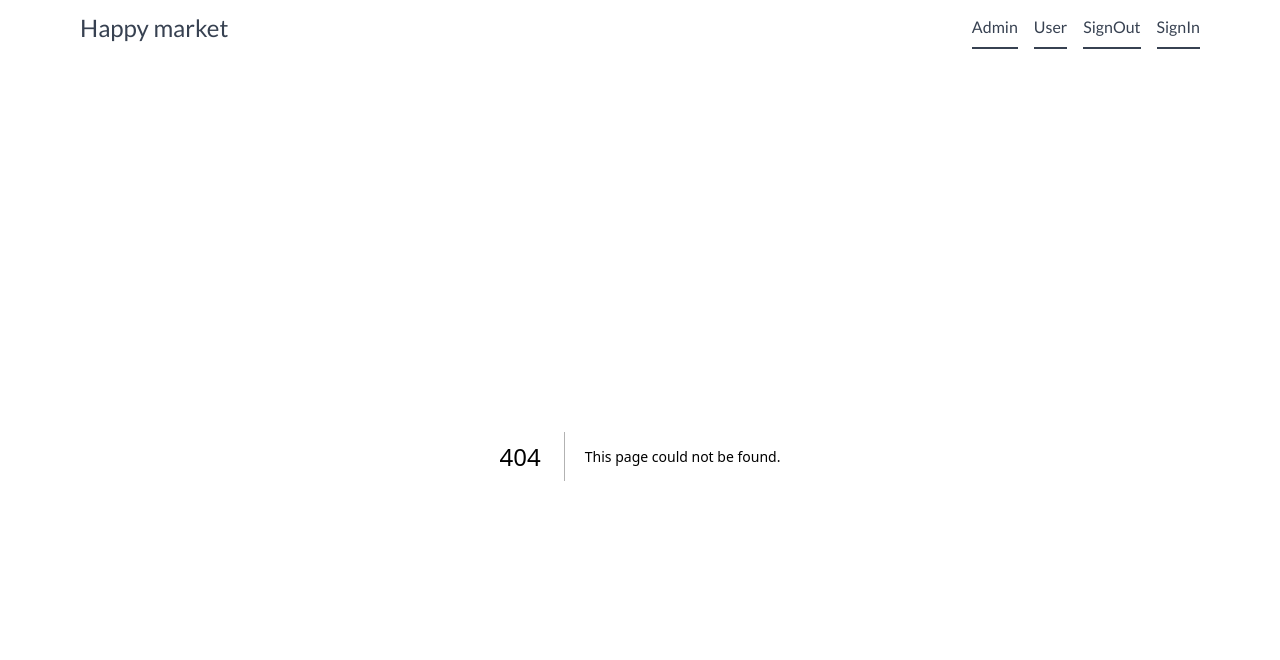
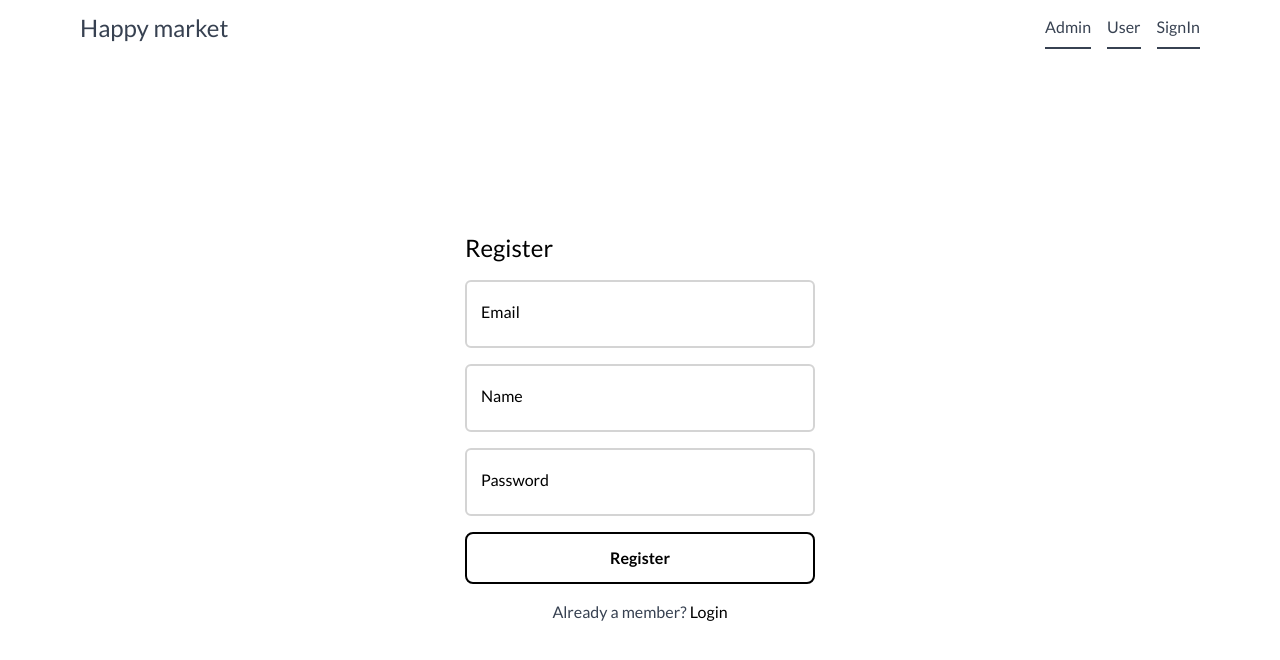
Before and after one commit to soyello/nextjs-market-app, a Next.js app: page /auth/register in a window 1280 px wide. Before the commit this address had no page. Shown: the top 660 px of the page. Built offline with nearby package versions, Linux system fonts and the light colour scheme; no server answers.

Commit message:
Register, Login 페이지 UI 생성

```diff
--- a/src/components/NavItem.tsx
+++ b/src/components/NavItem.tsx
@@ -1,3 +1,4 @@
+import { useSession } from 'next-auth/react';
 import Link from 'next/link';
 import React from 'react';
 
@@ -6,11 +7,15 @@
   | { label: string; type: 'button'; onClick: () => void };
 
 const NavItem = ({ mobile }: { mobile?: boolean }) => {
+  const { data: session, status } = useSession();
+  console.log({ session }, status);
+
   const navItems: navItemsProps[] = [
     { href: '/admin', label: 'Admin', type: 'link' },
     { href: '/user', label: 'User', type: 'link' },
-    { label: 'SignOut', type: 'button', onClick: () => console.log('bye') },
-    { label: 'SignIn', type: 'button', onClick: () => console.log('hello') },
+    session?.user
+      ? { label: 'SignOut', type: 'button', onClick: () => console.log('bye') }
+      : { label: 'SignIn', type: 'button', onClick: () => console.log('hello') },
   ];
   return (
     <ul className={`flex items-center justify-center gap-4 text-md w-full ${mobile && 'flex-col h-full'} `}>
--- a/src/pages/_app.tsx
+++ b/src/pages/_app.tsx
@@ -1,15 +1,19 @@
 import Navbar from '@/components/Navbar';
 import '@/styles/globals.css';
+import { SessionProvider } from 'next-auth/react';
 import type { AppProps } from 'next/app';
 import { Lato } from 'next/font/google';
 
 const lato = Lato({ subsets: ['latin'], weight: ['300', '400', '700'] });
 
-export default function App({ Component, pageProps }: AppProps) {
+export default function App({ Component, pageProps: { session, ...pageProps } }: AppProps) {
   return (
-    <div className={lato.className}>
-      <Navbar />
-      <Component {...pageProps} />
-    </div>
+    <SessionProvider session={session}>
+      {' '}
+      <div className={lato.className}>
+        <Navbar />
+        <Component {...pageProps} />
+      </div>
+    </SessionProvider>
   );
 }
--- /dev/null
+++ b/src/pages/auth/login.tsx
@@ -0,0 +1,59 @@
+import Button from '@/components/Button';
+import Input from '@/components/Input';
+import { signIn } from 'next-auth/react';
+import Link from 'next/link';
+import { useRouter } from 'next/router';
+import React, { useState } from 'react';
+import { FieldValues, SubmitHandler, useForm } from 'react-hook-form';
+
+const LoginPage = () => {
+  const router = useRouter();
+  const [isLoading, setIsLoading] = useState(false);
+  const {
+    register,
+    handleSubmit,
+    formState: { errors },
+  } = useForm<FieldValues>({
+    defaultValues: {
+      email: '',
+      password: '',
+    },
+  });
+  const onSubmit: SubmitHandler<FieldValues> = async (body) => {
+    setIsLoading(true);
+    try {
+      const data = await signIn('credentials', body);
+      console.log(data);
+      router.push('/');
+    } catch (error) {
+      console.log(error);
+    } finally {
+      setIsLoading(false);
+    }
+  };
+  return (
+    <section className='grid h-[calc(100vh_-_56px)] place-items-center'>
+      <form onSubmit={handleSubmit(onSubmit)} className='flex flex-col justify-center gap-4 min-w-[350px]'>
+        <h1 className='text-2xl'>Login</h1>
+        <Input id='email' label='Email' register={register} disabled={isLoading} errors={errors} required />
+        <Input
+          id='password'
+          type='password'
+          label='Password'
+          register={register}
+          disabled={isLoading}
+          errors={errors}
+          required
+        />
+        <Button label='Login' />
+        <div className='text-center'>
+          <p className='text-gray-700'>
+            Not a member? <Link href='/auth/register'>Register</Link>
+          </p>
+        </div>
+      </form>
+    </section>
+  );
+};
+
+export default LoginPage;
--- /dev/null
+++ b/src/pages/auth/register.tsx
@@ -0,0 +1,64 @@
+import Button from '@/components/Button';
+import Input from '@/components/Input';
+import axios from 'axios';
+import Link from 'next/link';
+import { useRouter } from 'next/router';
+import React, { useState } from 'react';
+import { FieldValue, FieldValues, SubmitHandler, useForm } from 'react-hook-form';
+
+const RegisterPage = () => {
+  const router = useRouter();
+  const [isLoading, setIsLoading] = useState(false);
+  const {
+    register,
+    handleSubmit,
+    formState: { errors },
+  } = useForm<FieldValues>({
+    defaultValues: {
+      name: '',
+      email: '',
+      password: '',
+    },
+  });
+  const onSubmit: SubmitHandler<FieldValues> = async (body) => {
+    setIsLoading(true);
+    try {
+      const { data } = await axios.post('/api/register', body);
+      console.log(data);
+      router.push('/auth/login');
+    } catch (error) {
+      console.warn(error);
+    } finally {
+      setIsLoading(false);
+    }
+  };
+  return (
+    <section className='grid h-[calc(100vh_-_56px)] place-items-center'>
+      <form onSubmit={handleSubmit(onSubmit)} className='flex flex-col justify-center gap-4 min-w-[350px]'>
+        <h1 className='text-2xl'>Register</h1>
+        <Input id='email' label='Email' disabled={isLoading} register={register} errors={errors} required />
+        <Input id='name' label='Name' disabled={isLoading} register={register} errors={errors} required />
+        <Input
+          id='password'
+          type='password'
+          label='Password'
+          disabled={isLoading}
+          register={register}
+          errors={errors}
+          required
+        />
+        <Button label='Register' />
+        <div className='text-center'>
+          <p className='text-gray-700'>
+            Already a member?{' '}
+            <Link href='/auth/login' className='text-black hover:underline'>
+              Login
+            </Link>
+          </p>
+        </div>
+      </form>
+    </section>
+  );
+};
+
+export default RegisterPage;
```
